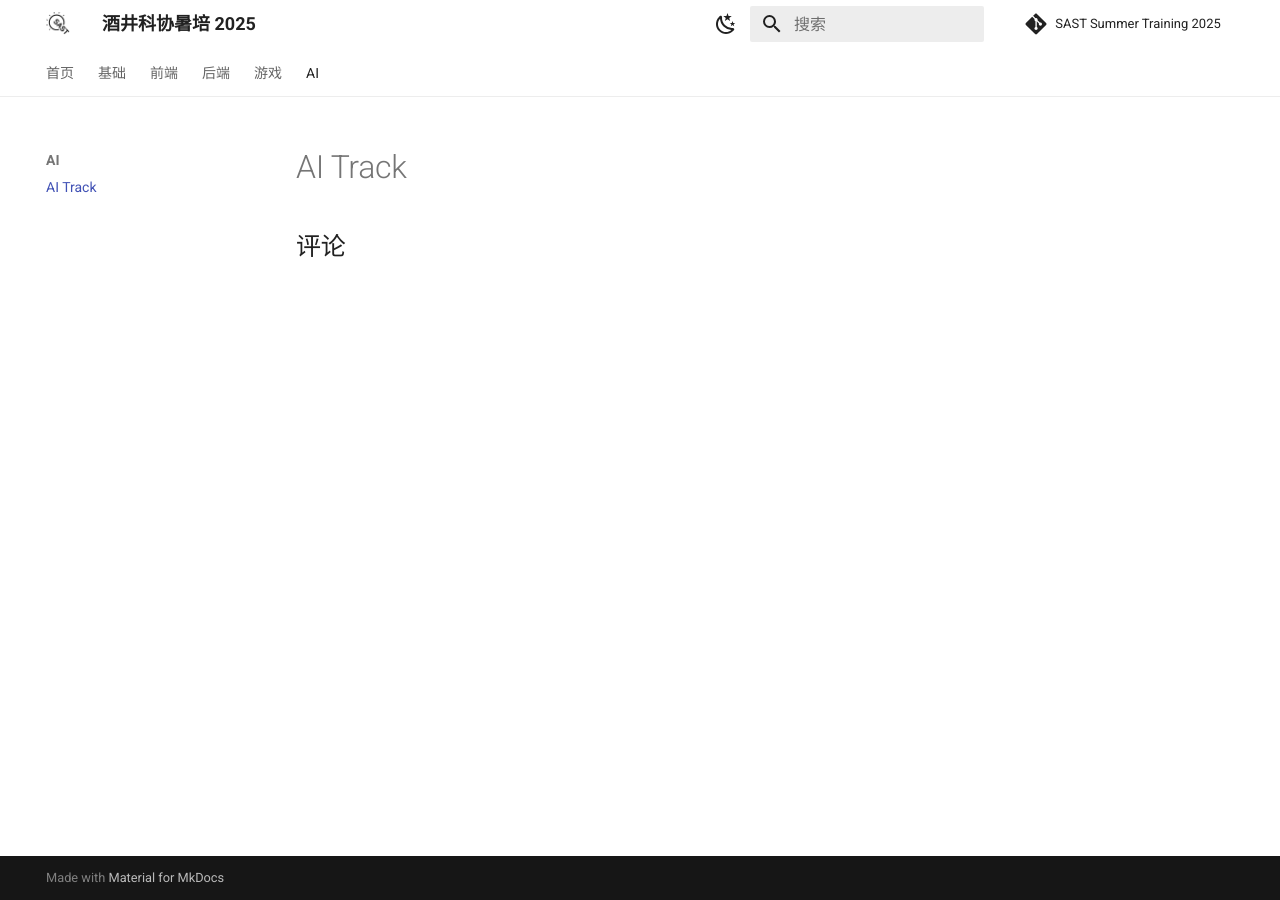
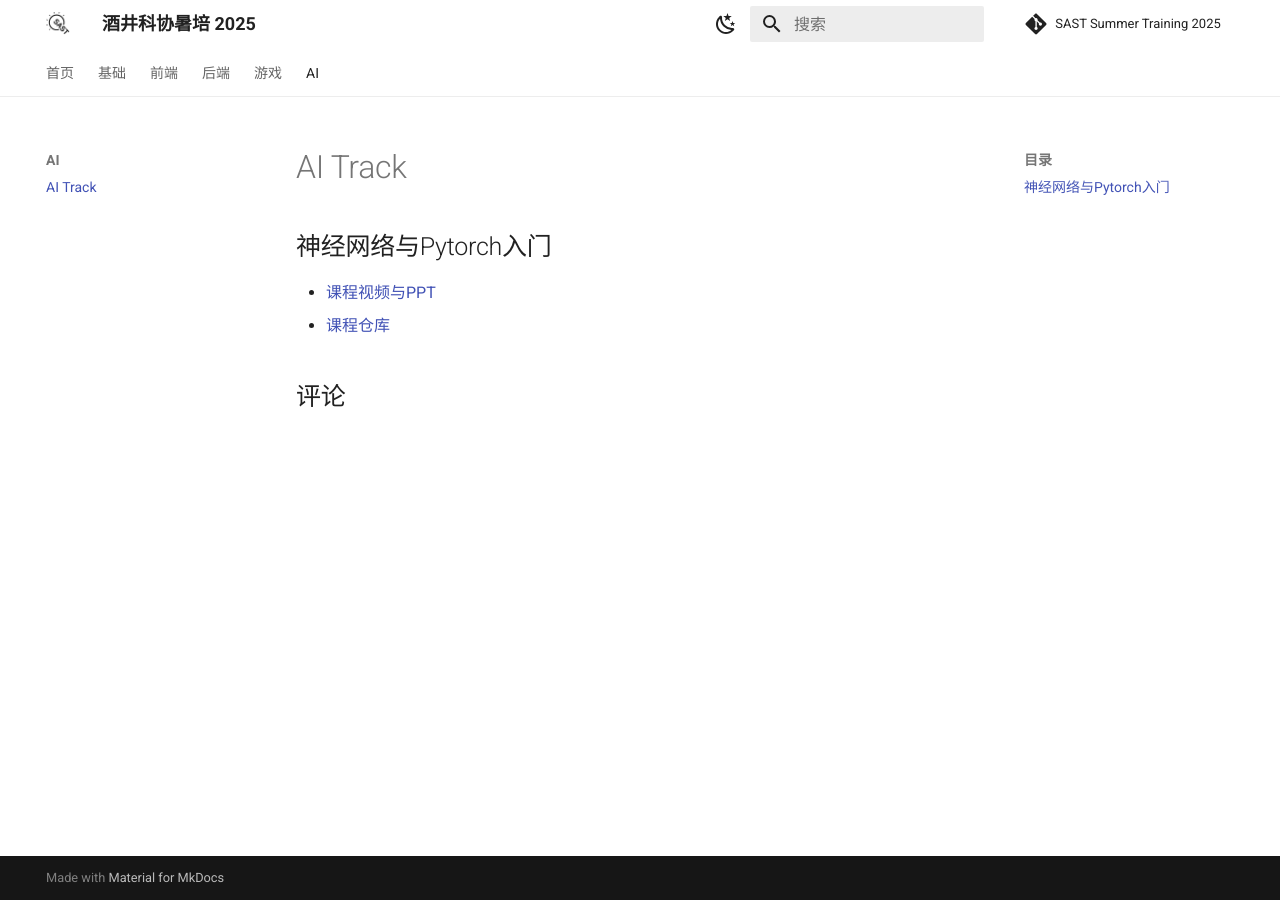
Before and after one commit to sast-summer-training-2025/sast-summer-training-2025.github.io, an MkDocs documentation site: the page built from docs/ai/index_ai.md, in a window 1280 px wide. Built offline with MkDocs 1.6.1 and Material for MkDocs 9.7.7, drawn with Linux system fonts in a browser that asks for light colours; comment, search, counter and statistics services are not loaded.

Commit message:
[AI - nn&pytorch upload]

```diff
--- a/docs/ai/index_ai.md
+++ b/docs/ai/index_ai.md
@@ -1 +1,5 @@
 # AI Track
+
+## 神经网络与Pytorch入门
+- [课程视频与PPT](https://cloud.tsinghua.edu.cn/d/7e4152af61d9417ab415/)
+- [课程仓库](https://github.com/yks23/nn-and-pytorch.git)
```
Also changed, not shown: .gitmodules (added).
